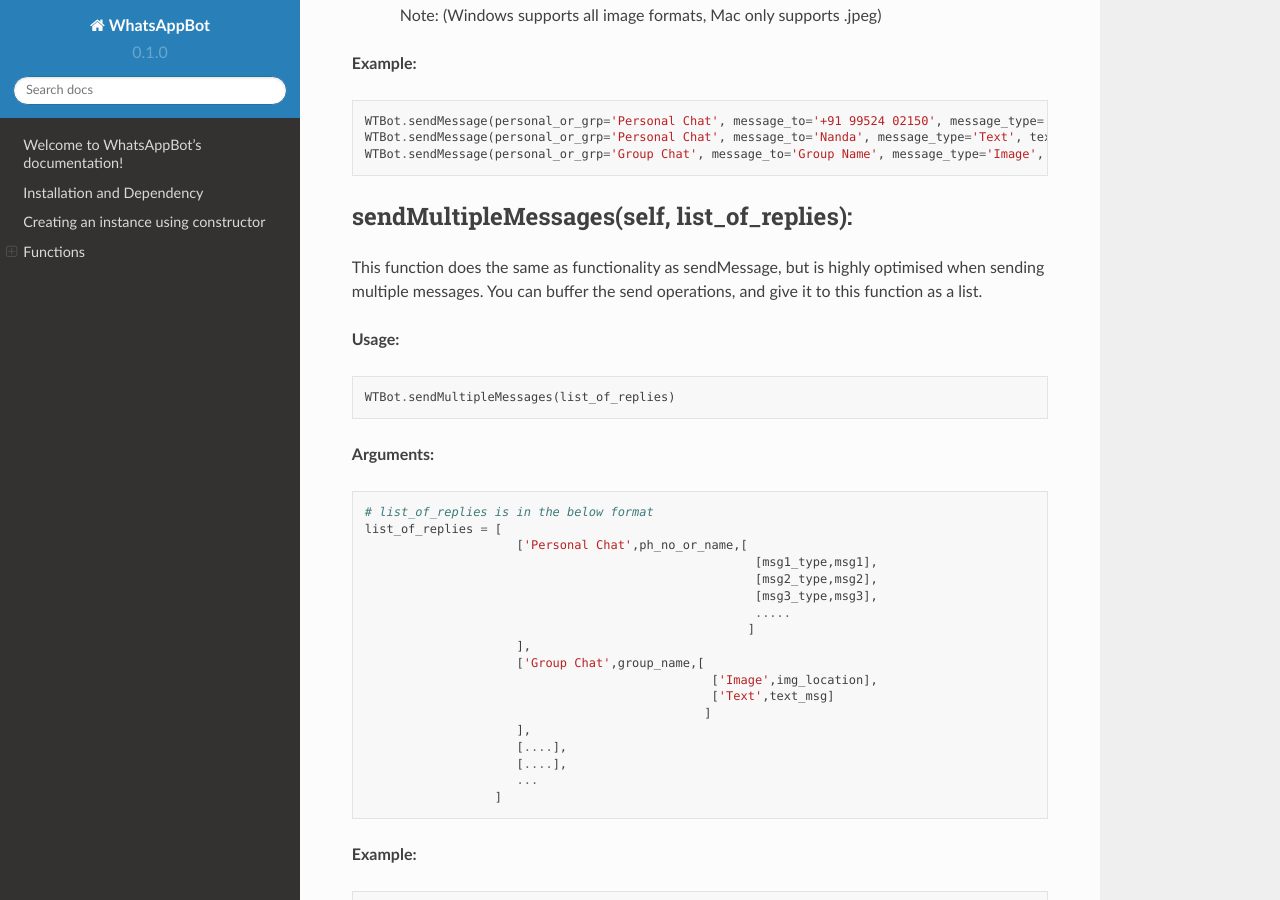
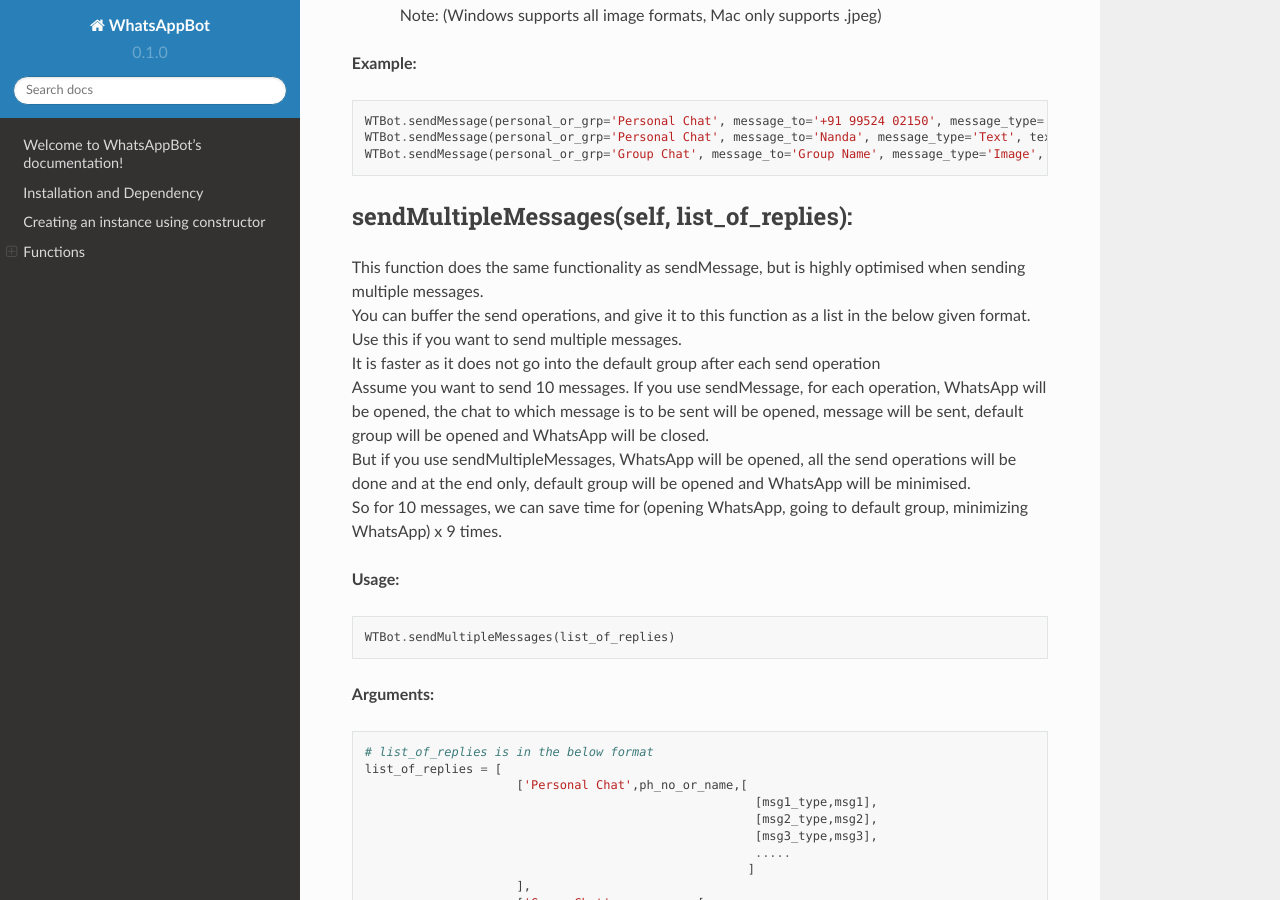
Before and after one commit to ArvindR07/WhatsAppBotDocs, a Sphinx documentation site: the page built from docs/source/index.rst, in a window 1280 px wide and 900 px high, scrolled down 5842 px. Built offline with Sphinx 7.4.7 and the Read the Docs theme 2.0.0, drawn with Linux system fonts in a browser that asks for light colours; some of the changed text lies outside the part shown.

Commit message:
Update index.rst

```diff
--- a/docs/source/index.rst
+++ b/docs/source/index.rst
@@ -207,7 +207,7 @@
 sendMessage(self, personal_or_grp, message_to, message_type, text, image_location)
 =============================
 
-This function opens WhatsApp, searches the name of contact or group to whom the message is to be sent and opens it. It then sends text or image as specified. If there is no such contact or group, it does not send anything.
+This function opens WhatsApp, searches the name of contact or group to whom the message is to be sent and opens it. It then sends text or image as specified. If there is no such contact or group, it does not send anything. Then in the end it goes into the default group and minimises WhatsApp.
 
 **Usage:**
 
@@ -257,7 +257,13 @@
 sendMultipleMessages(self, list_of_replies):
 =============================
 
-This function does the same as functionality as sendMessage, but is highly optimised when sending multiple messages. You can buffer the send operations, and give it to this function as a list.
+| This function does the same functionality as sendMessage, but is highly optimised when sending multiple messages.
+| You can buffer the send operations, and give it to this function as a list in the below given format. Use this if you want to send multiple messages.
+| It is faster as it does not go into the default group after each send operation
+| Assume you want to send 10 messages. If you use sendMessage, for each operation, WhatsApp will be opened, the chat to which message is to be sent will be opened, message will be sent, default group will be opened and WhatsApp will be closed.
+| But if you use sendMultipleMessages, WhatsApp will be opened, all the send operations will be done and at the end only, default group will be opened and WhatsApp will be minimised.
+| So for 10 messages, we can save time for (opening WhatsApp, going to default group, minimizing WhatsApp) x 9 times.
+
 
 **Usage:**
 
```
